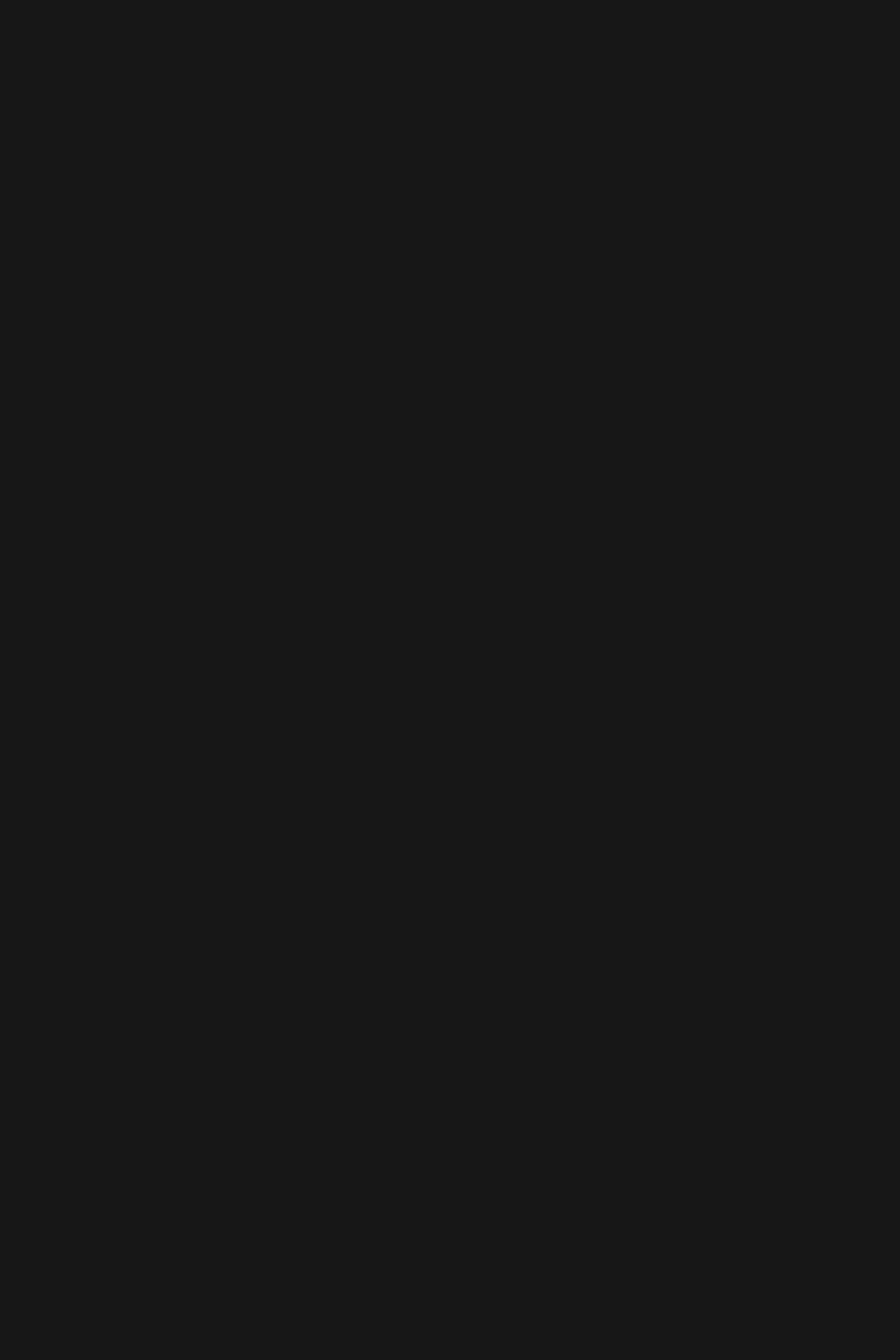
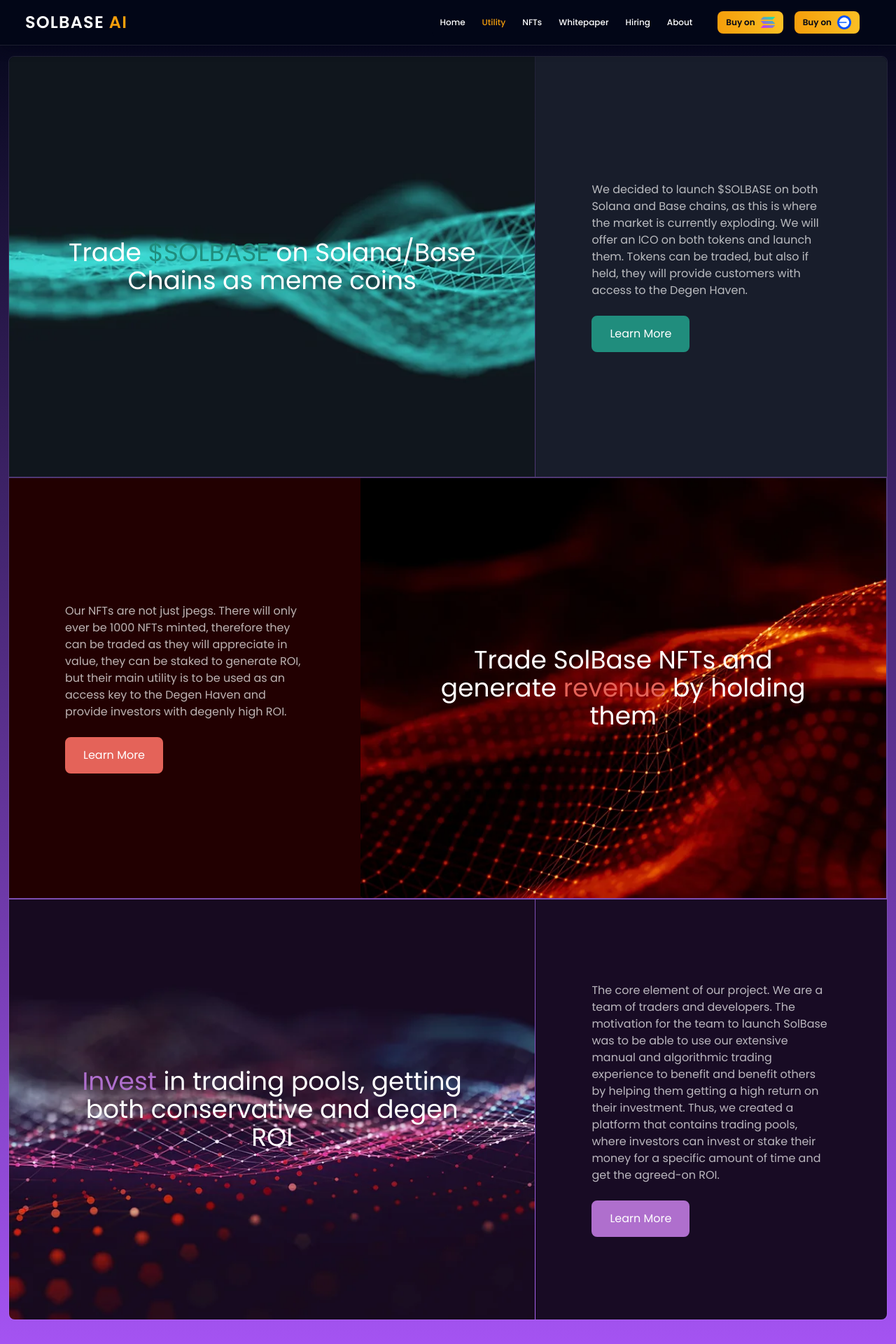
Before and after one commit to mamorshedalam/solBase, a React (Vite) app: page /utility in a window 1280 px wide. Before the commit this address had no page. Shown: the top 1920 px of the page at 70% size. Before the commit the page ends 800 px from the top, so only its background shows below. Built offline with nearby package versions, Linux system fonts and the light colour scheme.

Commit message:
utility page added

```diff
--- a/src/layouts/rootLayout.jsx
+++ b/src/layouts/rootLayout.jsx
@@ -2,7 +2,7 @@
 import solImg from "../assets/company/sol.png";
 import baseImg from "../assets/company/base.png";
 import barImg from "../assets/icon/ham.svg";
-import { Outlet } from "react-router-dom";
+import { NavLink, Outlet } from "react-router-dom";
 import Button from "../components/Button/button";
 
 export default function RootLayout() {
@@ -17,12 +17,12 @@
                          <div className="flex flex-wrap items-center">
                               <nav className={`lg:relative absolute overflow-hidden top-full right-0 bg-slate-950 rounded-bl-md lg:w-auto lg:opacity-100 lg:visible sl-animation ${sidebar ? 'w-3/4 opacity-100 visible' : 'w-0 opacity-0 invisible'}`}>
                                    <ul className="flex flex-wrap lg:flex-row flex-col lg:text-xs text-center font-medium lg:mr-6 lg:mb-0 mb-2">
-                                        <li><a href="" className="lg:inline-block block p-3 hover:text-amber-500">Home</a></li>
-                                        <li><a href="" className="lg:inline-block block p-3 hover:text-amber-500">Utility</a></li>
-                                        <li><a href="" className="lg:inline-block block p-3 hover:text-amber-500">NFTs</a></li>
-                                        <li><a href="" className="lg:inline-block block p-3 hover:text-amber-500">Whitepaper</a></li>
-                                        <li><a href="" className="lg:inline-block block p-3 hover:text-amber-500">Hiring</a></li>
-                                        <li><a href="" className="lg:inline-block block p-3 hover:text-amber-500">About</a></li>
+                                        <li><NavLink to={`/`} className={({isActive})=> isActive ? "lg:inline-block block p-3 text-amber-500" : "lg:inline-block block p-3 hover:text-amber-500"}>Home</NavLink></li>
+                                        <li><NavLink to={`/utility`} className={({isActive})=> isActive ? "lg:inline-block block p-3 text-amber-500" : "lg:inline-block block p-3 hover:text-amber-500"}>Utility</NavLink></li>
+                                        <li><NavLink to={`/nft`} className={({isActive})=> isActive ? "lg:inline-block block p-3 text-amber-500" : "lg:inline-block block p-3 hover:text-amber-500"}>NFTs</NavLink></li>
+                                        <li><NavLink to={`/whitepaper`} className={({isActive})=> isActive ? "lg:inline-block block p-3 text-amber-500" : "lg:inline-block block p-3 hover:text-amber-500"}>Whitepaper</NavLink></li>
+                                        <li><NavLink to={`/hiring`} className={({isActive})=> isActive ? "lg:inline-block block p-3 text-amber-500" : "lg:inline-block block p-3 hover:text-amber-500"}>Hiring</NavLink></li>
+                                        <li><NavLink to={`/about`} className={({isActive})=> isActive ? "lg:inline-block block p-3 text-amber-500" : "lg:inline-block block p-3 hover:text-amber-500"}>About</NavLink></li>
                                    </ul>
                               </nav>
                               <Button classes="flex items-center text-xs sm:px-5 !px-3 md:py-2.5 !py-1.5 sm:my-4 my-3 gap-2 sm:mr-4 mr-2">Buy on <img src={solImg} alt="sol" className="h-5" /></Button>
@@ -49,9 +49,9 @@
                          <div className="lg:w-1/5 md:w-2/5">
                               <h4 className="font-medium md:px-2">Follow Us</h4>
                               <ul className="flex flex-wrap">
-                                   <li><a href="https://twitter.com/SolBase_AI" target="_blank" className="px-2 py-1"><svg className="h-6 fill-current hover:fill-amber-500" stroke="currentColor" stroke-width="0" viewBox="0 0 512 512" xmlns="http://www.w3.org/2000/svg"><path d="M459.37 151.716c.325 4.548.325 9.097.325 13.645 0 138.72-105.583 298.558-298.558 298.558-59.452 0-114.68-17.219-161.137-47.106 8.447.974 16.568 1.299 25.34 1.299 49.055 0 94.213-16.568 130.274-44.832-46.132-.975-84.792-31.188-98.112-72.772 6.498.974 12.995 1.624 19.818 1.624 9.421 0 18.843-1.3 27.614-3.573-48.081-9.747-84.143-51.98-84.143-102.985v-1.299c13.969 7.797 30.214 12.67 47.431 13.319-28.264-18.843-46.781-51.005-46.781-87.391 0-19.492 5.197-37.36 14.294-52.954 51.655 63.675 129.3 105.258 216.365 109.807-1.624-7.797-2.599-15.918-2.599-24.04 0-57.828 46.782-104.934 104.934-104.934 30.213 0 57.502 12.67 76.67 33.137 23.715-4.548 46.456-13.32 66.599-25.34-7.798 24.366-24.366 44.833-46.132 57.827 21.117-2.273 41.584-8.122 60.426-16.243-14.292 20.791-32.161 39.308-52.628 54.253z"></path>
+                                   <li><a href="https://twitter.com/SolBase_AI" target="_blank" className="px-2 py-1"><svg className="h-6 fill-current hover:fill-amber-500" stroke="currentColor" strokeWidth="0" viewBox="0 0 512 512" xmlns="http://www.w3.org/2000/svg"><path d="M459.37 151.716c.325 4.548.325 9.097.325 13.645 0 138.72-105.583 298.558-298.558 298.558-59.452 0-114.68-17.219-161.137-47.106 8.447.974 16.568 1.299 25.34 1.299 49.055 0 94.213-16.568 130.274-44.832-46.132-.975-84.792-31.188-98.112-72.772 6.498.974 12.995 1.624 19.818 1.624 9.421 0 18.843-1.3 27.614-3.573-48.081-9.747-84.143-51.98-84.143-102.985v-1.299c13.969 7.797 30.214 12.67 47.431 13.319-28.264-18.843-46.781-51.005-46.781-87.391 0-19.492 5.197-37.36 14.294-52.954 51.655 63.675 129.3 105.258 216.365 109.807-1.624-7.797-2.599-15.918-2.599-24.04 0-57.828 46.782-104.934 104.934-104.934 30.213 0 57.502 12.67 76.67 33.137 23.715-4.548 46.456-13.32 66.599-25.34-7.798 24.366-24.366 44.833-46.132 57.827 21.117-2.273 41.584-8.122 60.426-16.243-14.292 20.791-32.161 39.308-52.628 54.253z"></path>
                                    </svg></a></li>
-                                   <li><a href="https://t.me/solbaseai" target="_blank" className="px-2 py-1"><svg className="h-6 fill-current hover:fill-amber-500" stroke="currentColor" stroke-width="0" viewBox="0 0 496 512" xmlns="http://www.w3.org/2000/svg">
+                                   <li><a href="https://t.me/solbaseai" target="_blank" className="px-2 py-1"><svg className="h-6 fill-current hover:fill-amber-500" stroke="currentColor" strokeWidth="0" viewBox="0 0 496 512" xmlns="http://www.w3.org/2000/svg">
                                         <path d="M248 8C111 8 0 119 0 256s111 248 248 248 248-111 248-248S385 8 248 8zm121.8 169.9l-40.7 191.8c-3 13.6-11.1 16.9-22.4 10.5l-62-45.7-29.9 28.8c-3.3 3.3-6.1 6.1-12.5 6.1l4.4-63.1 114.9-103.8c5-4.4-1.1-6.9-7.7-2.5l-142 89.4-61.2-19.1c-13.3-4.2-13.6-13.3 2.8-19.7l239.1-92.2c11.1-4 20.8 2.7 17.2 19.5z"></path>
                                    </svg></a></li>
                               </ul>
--- a/src/pages/home.jsx
+++ b/src/pages/home.jsx
@@ -2,9 +2,6 @@
 import logoImg from "../assets/logo/logo.png";
 import Button from "../components/Button/button";
 import NumberImg from "../assets/banner/numbers.jpg";
-import tradeImg from "../assets/banner/ai-trading.jpg";
-import ecoImg from "../assets/banner/eco-pattern.jpg";
-import defImg from "../assets/banner/definsurance.jpg";
 import figure5Img from "../assets/figure/figure5.png";
 import figure6Img from "../assets/figure/figure6.png";
 import figure8Img from "../assets/figure/figure8.png";
@@ -109,37 +106,6 @@
                          </div>
                     </div>
                </section>
-               <section className="md:py-20 py-10 bg-gradient-to-t from-purple-500 to-slate-950">
-                    <div className="sl-container">
-                         <div className="flex flex-wrap w-full md:border border-white/10 rounded-t-lg">
-                              <div className="flex items-center text-center md:w-3/5 w-full sm:py-20 lg:px-20 sm:px-10 py-10 px-5 border-r border-white/10 md:min-h-[600px] min-h-[280px] bg-fixed bg-cover bg-no-repeat bg-center md:rounded-tr-none rounded-t-lg" style={{ backgroundImage: `url(${tradeImg})` }}>
-                                   <h2 className="sm:text-4xl text-3xl leading-loose">Trade <span className="text-[#208D7D]">$SOLBASE</span> on Solana/Base Chains as meme coins </h2>
-                              </div>
-                              <div className="flex flex-col justify-center sm:py-20 lg:px-20 sm:px-10 py-10 px-5 md:w-2/5 bg-[#181D2B] rounded-tr-lg">
-                                   <p className="text-white/70 sm:mb-6 mb-4">We decided to launch $SOLBASE on both Solana and Base chains, as this is where the market is currently exploding. We will offer an ICO on both tokens and launch them. Tokens can be traded, but also if held, they will provide customers with access to the Degen Haven.</p>
-                                   <button className="w-fit bg-[#208D7D] border-2 border-[#208D7D] px-6 sm:py-3 py-2 rounded-lg hover:bg-[#181D2B]">Learn More</button>
-                              </div>
-                         </div>
-                         <div className="flex flex-wrap w-full md:border border-white/10">
-                              <div className="md:order-1 order-2 flex flex-col justify-center lg:px-20 sm:px-10 py-10 px-5 md:w-2/5 bg-[#220001]">
-                                   <p className="text-white/70 sm:mb-6 mb-4">Our NFTs are not just jpegs. There will only ever be 1000 NFTs minted, therefore they can be traded as they will appreciate in value, they can be staked to generate ROI, but their main utility is to be used as an access key to the Degen Haven and provide investors with degenly high ROI.</p>
-                                   <button className="w-fit bg-[#E46359] border-2 border-[#E46359] px-6 sm:py-3 py-2 rounded-lg hover:bg-[#220001]">Learn More</button>
-                              </div>
-                              <div className="md:order-2 order-1 flex items-center text-center md:w-3/5 w-full sm:py-20 lg:px-20 sm:px-10 py-10 px-5 border-r border-white/10 md:min-h-[600px] min-h-[280px] bg-fixed bg-cover bg-no-repeat bg-center" style={{ backgroundImage: `url(${ecoImg})` }}>
-                                   <h2 className="sm:text-4xl text-3xl leading-loose">Trade SolBase NFTs and generate <span className="text-[#E46359]">revenue</span> by holding them</h2>
-                              </div>
-                         </div>
-                         <div className="flex flex-wrap w-full md:border border-white/10 rounded-b-lg">
-                              <div className="flex items-center text-center md:w-3/5 w-full sm:py-20 lg:px-20 sm:px-10 py-10 px-5 border-r border-white/10 md:min-h-[600px] min-h-[280px] bg-fixed bg-cover bg-no-repeat bg-center md:rounded-bl-lg" style={{ backgroundImage: `url(${defImg})` }}>
-                                   <h2 className="sm:text-4xl text-3xl leading-loose"><span className="text-[#AF6FCD]">Invest</span> in trading pools, getting both conservative and degen ROI</h2>
-                              </div>
-                              <div className="flex flex-col justify-center lg:px-20 sm:px-10 py-10 px-5 md:w-2/5 bg-[#180B24] md:rounded-bl-none rounded-b-lg">
-                                   <p className="text-white/70 sm:mb-6 mb-4">The core element of our project. We are a team of traders and developers. The motivation for the team to launch SolBase was to be able to use our extensive manual and algorithmic trading experience to benefit and benefit others by helping them getting a high return on their investment. Thus, we created a platform that contains trading pools, where investors can invest or stake their money for a specific amount of time and get the agreed-on ROI. </p>
-                                   <button className="w-fit bg-[#AF6FCD] border-2 border-[#AF6FCD] px-6 sm:py-3 py-2 rounded-lg hover:bg-[#180B24]">Learn More</button>
-                              </div>
-                         </div>
-                    </div>
-               </section>
                <section className="md:py-20 py-10 md:bg-gradient-to-b from-purple-500 to-slate-950">
                     <div className="sl-container">
                          <div className="flex flex-wrap lg:max-w-4xl py-12 sm:px-12 px-6 mb-6 rounded-lg bg-gradient-to-b from-[#181D2B]/85 to-[#181D2B] shadow-lg shadow-[#181D2B]/70">
@@ -156,7 +122,7 @@
                                    </div>
                                    <h3 className="sm:text-4xl text-3xl leading-relaxed mb-4">Token Launch and Initial Trading</h3>
                                    <p className="text-white/75 mb-6">Develop and finalize the smart contracts for $SOLBASE token on Solana and Base chains. Conduct thorough testing and security audits of the smart contracts. Launch the ICO for $SOLBASE tokens on both Solana and Base chains, allowing investors to purchase tokens.</p>
-                                   <button class="w-fit bg-[#5BABA6] border-2 border-[#5BABA6] px-6 py-2 rounded-lg hover:bg-[#181D2B]">Learn More</button>
+                                   <button className="w-fit bg-[#5BABA6] border-2 border-[#5BABA6] px-6 py-2 rounded-lg hover:bg-[#181D2B]">Learn More</button>
                               </div>
                          </div>
                          <div className="lg:relative flex flex-wrap lg:max-w-4xl py-12 sm:px-12 px-6 mb-6 rounded-lg bg-gradient-to-b from-[#111113]/85 to-[#111113] shadow-lg shadow-[#111113]/70 lg:ml-28 before:absolute before:top-0 before:-left-12 before:h-full before:w-px before:bg-gradient-to-t before:from-amber-500/5 before:via-amber-500 before:to-amber-500/5 after:absolute after:top-1/2 after:-translate-y-1/2 after:-left-12 after:h-px after:w-12 after:bg-gradient-to-r after:from-amber-500 after:to-amber-500/5">
@@ -173,7 +139,7 @@
                                    </div>
                                    <h3 className="sm:text-4xl text-3xl leading-relaxed mb-4">NFT Launch and Integration</h3>
                                    <p className="text-white/75 mb-6">Develop and mint the limited edition NFTs on Solana blockchain. Create the marketplace for trading SolBase NFTs. Integrate the NFT access key functionality into the Degen Haven platform. Implement staking mechanisms for SolBase NFTs to allow investors to generate ROI.</p>
-                                   <button class="w-fit bg-[#E46359] border-2 border-[#E46359] px-6 py-2 rounded-lg hover:bg-[#111113]">Learn More</button>
+                                   <button className="w-fit bg-[#E46359] border-2 border-[#E46359] px-6 py-2 rounded-lg hover:bg-[#111113]">Learn More</button>
                               </div>
                          </div>
                          <div className="lg:relative flex flex-wrap lg:max-w-4xl py-12 sm:px-12 px-6 mb-6 rounded-lg bg-gradient-to-b from-[#17031F]/85 to-[#17031F] shadow-lg shadow-[#17031F]/70 lg:ml-56 before:absolute before:top-0 before:-left-12 before:h-full before:w-px before:bg-gradient-to-t before:from-amber-500/5 before:via-amber-500 before:to-amber-500/5 after:absolute after:top-1/2 after:-translate-y-1/2 after:-left-12 after:h-px after:w-12 after:bg-gradient-to-r after:from-amber-500 after:to-amber-500/5">
@@ -190,7 +156,7 @@
                                    </div>
                                    <h3 className="sm:text-4xl text-3xl leading-relaxed mb-4">Token Launch and Initial Trading</h3>
                                    <p className="text-white/75 mb-6">Develop the Degen Haven platform, including the user interface and backend infrastructure. Implement the trading pools feature where investors can stake their assets for ROI. Integrate support for multiple cryptocurrencies including USDT, USDC, and $SOLBASE for investment in trading pools.</p>
-                                   <button class="w-fit bg-[#AF6FCD] border-2 border-[#AF6FCD] px-6 py-2 rounded-lg hover:bg-[#17031F]">Learn More</button>
+                                   <button className="w-fit bg-[#AF6FCD] border-2 border-[#AF6FCD] px-6 py-2 rounded-lg hover:bg-[#17031F]">Learn More</button>
                               </div>
                          </div>
                          <div className="lg:relative flex flex-wrap lg:max-w-4xl py-12 sm:px-12 px-6 mb-6 rounded-lg bg-gradient-to-b from-[#1B1C1E]/85 to-[#1B1C1E] shadow-lg shadow-[#1B1C1E]/70 lg:ml-[21rem] before:absolute before:top-0 before:-left-12 before:h-full before:w-px before:bg-gradient-to-t before:from-amber-500/5 before:via-amber-500 before:to-amber-500/5 after:absolute after:top-1/2 after:-translate-y-1/2 after:-left-12 after:h-px after:w-12 after:bg-gradient-to-r after:from-amber-500 after:to-amber-500/5">
@@ -207,7 +173,7 @@
                                    </div>
                                    <h3 className="sm:text-4xl text-3xl leading-relaxed mb-4">Expansion and Optimization</h3>
                                    <p className="text-white/75 mb-6">Gather feedback from users and iterate on the Degen Haven platform based on user experiences. Expand the range of trading pools available on the platform based on demand and market conditions. Enhance security measures and conduct regular audits to ensure the safety of user funds.</p>
-                                   <button class="w-fit bg-[#DEBF81] border-2 border-[#DEBF81] px-6 py-2 rounded-lg hover:bg-[#1B1C1E]">Learn More</button>
+                                   <button className="w-fit bg-[#DEBF81] border-2 border-[#DEBF81] px-6 py-2 rounded-lg hover:bg-[#1B1C1E]">Learn More</button>
                               </div>
                          </div>
                     </div>
--- /dev/null
+++ b/src/pages/utility.jsx
@@ -0,0 +1,39 @@
+import tradeImg from "../assets/banner/ai-trading.jpg";
+import ecoImg from "../assets/banner/eco-pattern.jpg";
+import defImg from "../assets/banner/definsurance.jpg";
+
+export default function Utility() {
+     return (
+          <section className="md:py-20 py-10 bg-gradient-to-t from-purple-500 to-slate-950">
+               <div className="sl-container">
+                    <div className="flex flex-wrap w-full md:border border-white/10 rounded-t-lg">
+                         <div className="flex items-center text-center md:w-3/5 w-full sm:py-20 lg:px-20 sm:px-10 py-10 px-5 border-r border-white/10 md:min-h-[600px] min-h-[280px] bg-fixed bg-cover bg-no-repeat bg-center md:rounded-tr-none rounded-t-lg" style={{ backgroundImage: `url(${tradeImg})` }}>
+                              <h2 className="sm:text-4xl text-3xl leading-loose">Trade <span className="text-[#208D7D]">$SOLBASE</span> on Solana/Base Chains as meme coins </h2>
+                         </div>
+                         <div className="flex flex-col justify-center sm:py-20 lg:px-20 sm:px-10 py-10 px-5 md:w-2/5 bg-[#181D2B] rounded-tr-lg">
+                              <p className="text-white/70 sm:mb-6 mb-4">We decided to launch $SOLBASE on both Solana and Base chains, as this is where the market is currently exploding. We will offer an ICO on both tokens and launch them. Tokens can be traded, but also if held, they will provide customers with access to the Degen Haven.</p>
+                              <button className="w-fit bg-[#208D7D] border-2 border-[#208D7D] px-6 sm:py-3 py-2 rounded-lg hover:bg-[#181D2B]">Learn More</button>
+                         </div>
+                    </div>
+                    <div className="flex flex-wrap w-full md:border border-white/10">
+                         <div className="md:order-1 order-2 flex flex-col justify-center lg:px-20 sm:px-10 py-10 px-5 md:w-2/5 bg-[#220001]">
+                              <p className="text-white/70 sm:mb-6 mb-4">Our NFTs are not just jpegs. There will only ever be 1000 NFTs minted, therefore they can be traded as they will appreciate in value, they can be staked to generate ROI, but their main utility is to be used as an access key to the Degen Haven and provide investors with degenly high ROI.</p>
+                              <button className="w-fit bg-[#E46359] border-2 border-[#E46359] px-6 sm:py-3 py-2 rounded-lg hover:bg-[#220001]">Learn More</button>
+                         </div>
+                         <div className="md:order-2 order-1 flex items-center text-center md:w-3/5 w-full sm:py-20 lg:px-20 sm:px-10 py-10 px-5 border-r border-white/10 md:min-h-[600px] min-h-[280px] bg-fixed bg-cover bg-no-repeat bg-center" style={{ backgroundImage: `url(${ecoImg})` }}>
+                              <h2 className="sm:text-4xl text-3xl leading-loose">Trade SolBase NFTs and generate <span className="text-[#E46359]">revenue</span> by holding them</h2>
+                         </div>
+                    </div>
+                    <div className="flex flex-wrap w-full md:border border-white/10 rounded-b-lg">
+                         <div className="flex items-center text-center md:w-3/5 w-full sm:py-20 lg:px-20 sm:px-10 py-10 px-5 border-r border-white/10 md:min-h-[600px] min-h-[280px] bg-fixed bg-cover bg-no-repeat bg-center md:rounded-bl-lg" style={{ backgroundImage: `url(${defImg})` }}>
+                              <h2 className="sm:text-4xl text-3xl leading-loose"><span className="text-[#AF6FCD]">Invest</span> in trading pools, getting both conservative and degen ROI</h2>
+                         </div>
+                         <div className="flex flex-col justify-center lg:px-20 sm:px-10 py-10 px-5 md:w-2/5 bg-[#180B24] md:rounded-bl-none rounded-b-lg">
+                              <p className="text-white/70 sm:mb-6 mb-4">The core element of our project. We are a team of traders and developers. The motivation for the team to launch SolBase was to be able to use our extensive manual and algorithmic trading experience to benefit and benefit others by helping them getting a high return on their investment. Thus, we created a platform that contains trading pools, where investors can invest or stake their money for a specific amount of time and get the agreed-on ROI. </p>
+                              <button className="w-fit bg-[#AF6FCD] border-2 border-[#AF6FCD] px-6 sm:py-3 py-2 rounded-lg hover:bg-[#180B24]">Learn More</button>
+                         </div>
+                    </div>
+               </div>
+          </section>
+     )
+}
```
Also changed, not shown: src/routes/root.jsx (+6 -1 lines).
